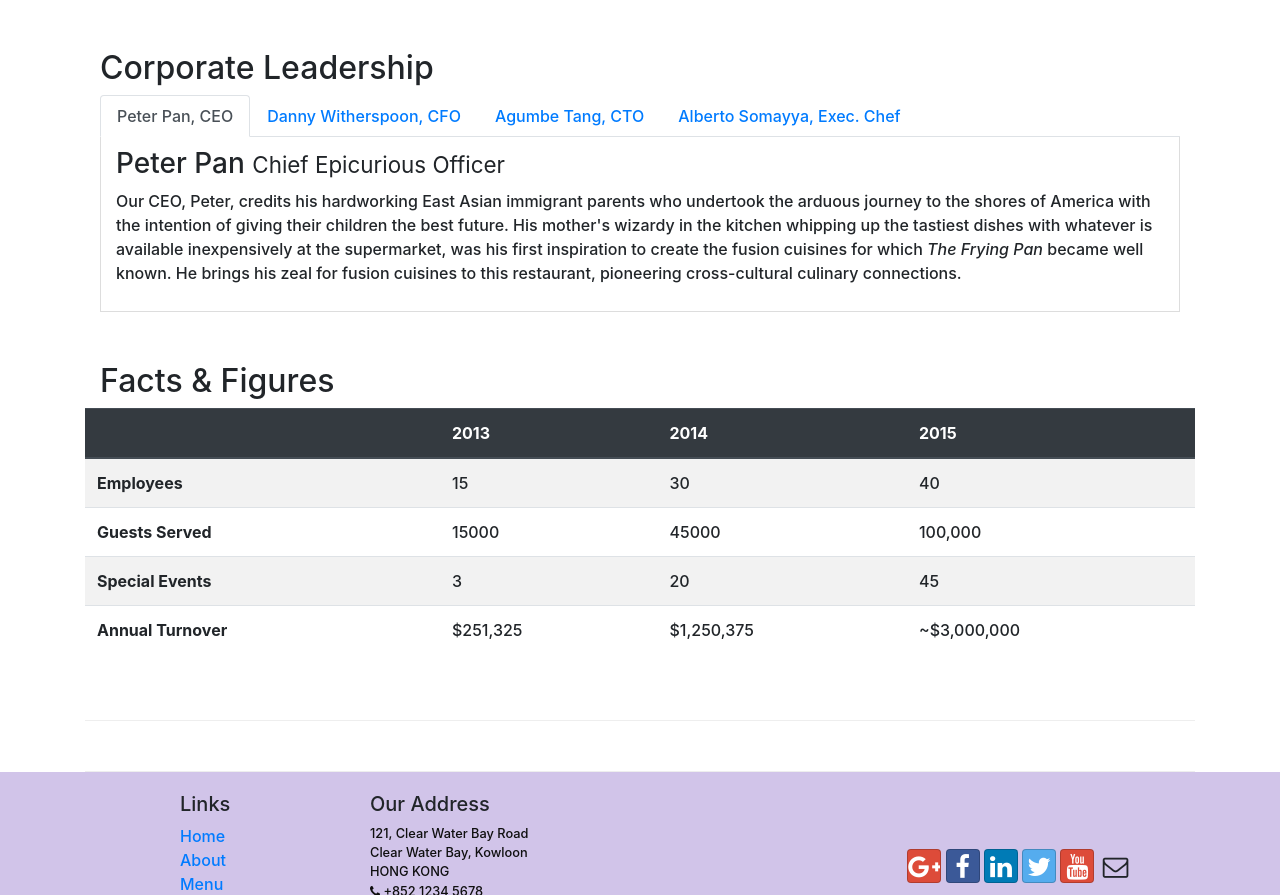
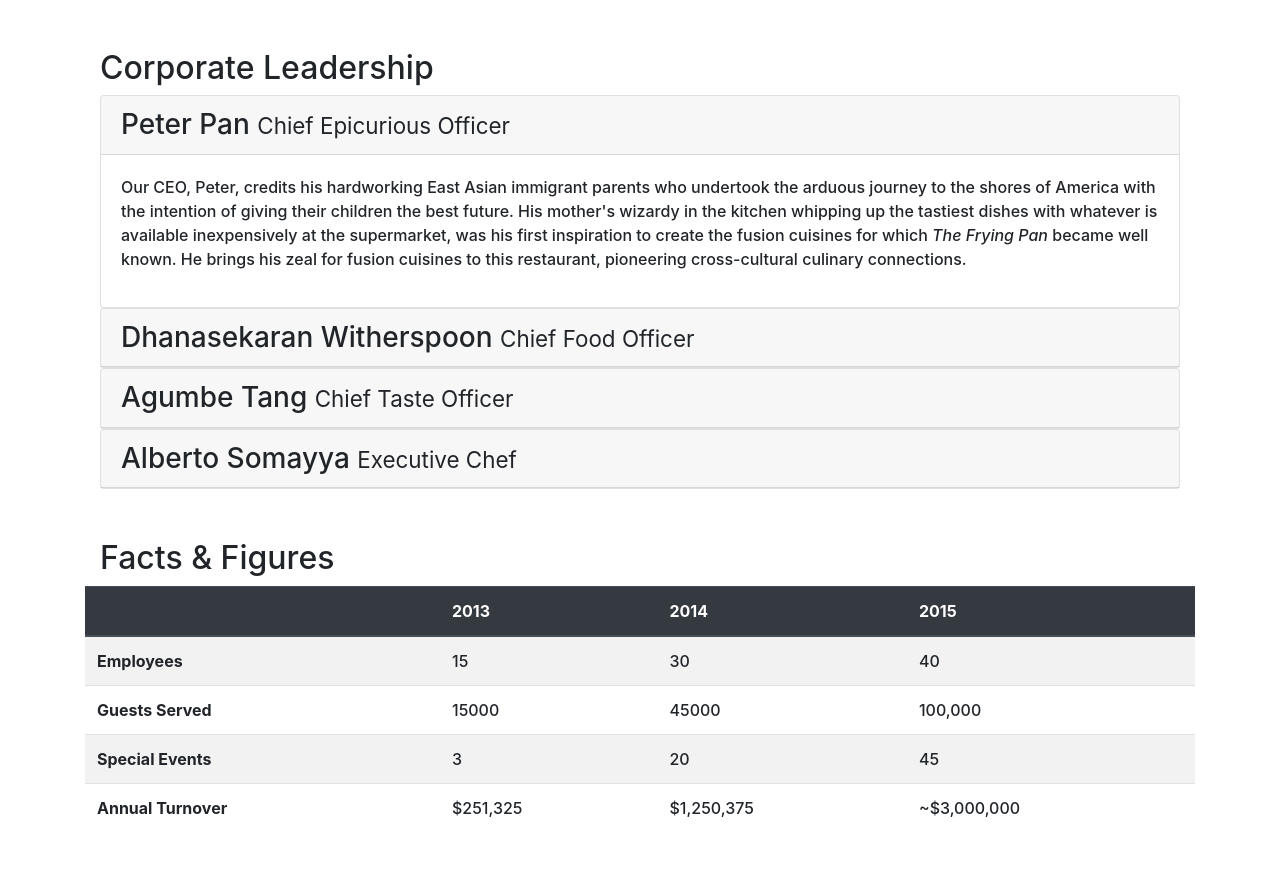
Before and after one commit to tusharsingh432-dev/conFusionBootstrap4, a website: page aboutus.html in a window 1280 px wide. Shown: the part 978-1873 px from the top of the page. Drawn offline with nearby package versions, Linux system fonts and the light colour scheme.

Commit message:
Accordion

```diff
--- a/aboutus.html
+++ b/aboutus.html
@@ -103,7 +103,7 @@
         <div class="row-content">
             <div class="col">
                 <h2>Corporate Leadership</h2>
-                <ul class="nav nav-tabs">
+                <!-- <ul class="nav nav-tabs">
                     <li class="nav-item">
                       <a class="nav-link active" role="tab" href="#CEO" data-toggle="tab">Peter Pan, CEO</a>
                     </li>
@@ -116,28 +116,55 @@
                     <li class="nav-item">
                       <a class="nav-link" href="#chef" role="tab" data-toggle="tab">Alberto Somayya, Exec. Chef</a>
                     </li>
-                </ul>
-                <div class="tab-content">
-                    <div class="tab-pane fade show active" id="CEO" role="tabpanel">
-                        <h3>Peter Pan <small>Chief Epicurious Officer</small></h3>
-                        <p class="d-none d-sm-block">Our CEO, Peter, credits his hardworking East Asian immigrant parents who undertook the arduous journey to the shores of America with the intention of giving their children the best future. His mother's wizardy in the kitchen whipping up the tastiest dishes with whatever is available inexpensively at the supermarket, was his first inspiration to create the fusion cuisines for which <em>The Frying Pan</em> became well known. He brings his zeal for fusion cuisines to this restaurant, pioneering cross-cultural culinary connections.</p>
+                </ul> -->
+                <div id="accordion">
+                    <div class="card">
+                        <div class="card-header" data-toggle="collapse" data-target="#ceo" role="tab" id="ceohead">
+                            <h3 class="mb-0">Peter Pan <small>Chief Epicurious Officer</small></h3>
+                        </div>
+                        <div id="ceo" class="collapse show" data-parent="#accordion">
+                            <div class="card-body">
+                                <p class="d-none d-sm-block">Our CEO, Peter, credits his hardworking East Asian immigrant parents who undertook the arduous journey to the shores of America with the intention of giving their children the best future. His mother's wizardy in the kitchen whipping up the tastiest dishes with whatever is available inexpensively at the supermarket, was his first inspiration to create the fusion cuisines for which <em>The Frying Pan</em> became well known. He brings his zeal for fusion cuisines to this restaurant, pioneering cross-cultural culinary connections.</p>
+                            </div>
+                        </div>
                     </div>
 
-                    <div class="tab-pane fade" id="cfo" role="tabpanel">
-                        <h3>Dhanasekaran Witherspoon <small>Chief Food Officer</small></h3>
-                        <p class="d-none d-sm-block">Our CFO, Danny, as he is affectionately referred to by his colleagues, comes from a long established family tradition in farming and produce. His experiences growing up on a farm in the Australian outback gave him great appreciation for varieties of food sources. As he puts it in his own words, <em>Everything that runs, wins, and everything that stays, pays!</em></p>
+                    <div class="card">
+                        <div class="card-header" data-toggle="collapse" data-target="#cfo" role="tab" id="cfohead">
+                            <h3 class="mb-0">Dhanasekaran Witherspoon <small>Chief Food Officer</small></h3>
+                        </div>
+                        <div id="cfo" class="collapse" data-parent="#accordion">
+                            <div class="card-body">
+                                <p class="d-none d-sm-block">Our CFO, Danny, as he is affectionately referred to by his colleagues, comes from a long established family tradition in farming and produce. His experiences growing up on a farm in the Australian outback gave him great appreciation for varieties of food sources. As he puts it in his own words, <em>Everything that runs, wins, and everything that stays, pays!</em></p>
+                            </div>
+                        </div>
                     </div>
 
-                    <div class="tab-pane fade" id="cto" role="tabpanel">
-                        <h3>Agumbe Tang <small>Chief Taste Officer</small></h3>
-                        <p class="d-none d-sm-block">Blessed with the most discerning gustatory sense, Agumbe, our CTO, personally ensures that every dish that we serve meets his exacting tastes. Our chefs dread the tongue lashing that ensues if their dish does not meet his exacting standards. He lives by his motto, <em>You click only if you survive my lick.</em></p>
+                    <div class="card">
+                        <div class="card-header" data-toggle="collapse" data-target="#cto" role="tab" id="ctohead">
+                            <h3 class="mb-0">Agumbe Tang <small>Chief Taste Officer</small></h3>
+                        </div>
+                        <div id="cto" class="collapse" data-parent="#accordion">
+                            <div class="card-body">
+                                <p class="d-none d-sm-block">Blessed with the most discerning gustatory sense, Agumbe, our CTO, personally ensures that every dish that we serve meets his exacting tastes. Our chefs dread the tongue lashing that ensues if their dish does not meet his exacting standards. He lives by his motto, <em>You click only if you survive my lick.</em></p>
+                            </div>
+                        </div>
                     </div>
-                    <div class="tab-pane fade" id="chef" role="tabpanel">
-                        <h3>Alberto Somayya <small>Executive Chef</small></h3>
-                        <p class="d-none d-sm-block">Award winning three-star Michelin chef with wide International experience having worked closely with whos-who in the culinary world, he specializes in creating mouthwatering Indo-Italian fusion experiences. He says, <em>Put together the cuisines from the two craziest cultures, and you get a winning hit! Amma Mia!</em></p>
+
+                    <div class="card">
+                        <div class="card-header" data-toggle="collapse" data-target="#chef" role="tab" id="chefhead">
+                            <h3 class="mb-0">Alberto Somayya <small>Executive Chef</small></h3>
+                        </div>
+                        <div id="chef" class="collapse" data-parent="#accordion">
+                            <div class="card-body">
+                                <p class="d-none d-sm-block">Award winning three-star Michelin chef with wide International experience having worked closely with whos-who in the culinary world, he specializes in creating mouthwatering Indo-Italian fusion experiences. He says, <em>Put together the cuisines from the two craziest cultures, and you get a winning hit! Amma Mia!</em></p>
+                            </div>
+                        </div>
                     </div>
+
                 </div>
             </div>
+
             <div class="row row-content">
                 <div class="col-12 col-sm-9">
                     <h2>Facts &amp; Figures</h2>
```
